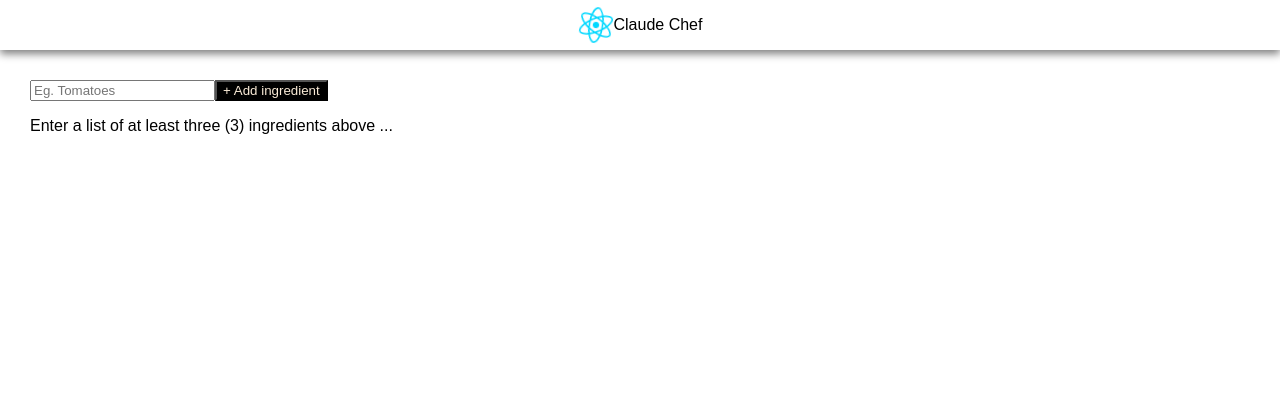
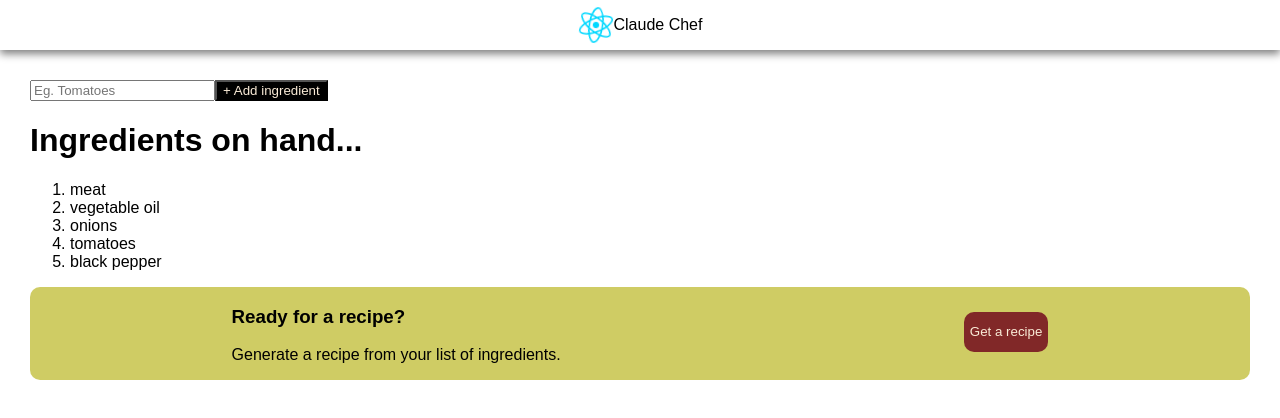
Before and after one commit to KenKambi/Claudechef, a React (Vite) app in the folder claudechef/: page / in a window 1280 px wide. Shown: the top 418 px of the page. Built offline with nearby package versions, Linux system fonts and the light colour scheme.

Commit message:
removeIngredient function

```diff
--- a/claudechef/src/Recipe.jsx
+++ b/claudechef/src/Recipe.jsx
@@ -4,13 +4,13 @@ import { deepseekGetRecipe } from "./deepseek";
 import loadingGif from "./assets/Circles-menu-3.gif";
 
 export default function Recipe() {
-  const [ingredients, setIngredients] = useState([]);
+  const [ingredients, setIngredients] = useState(["meat", "vegetable oil", "onions", "tomatoes", "black pepper"]);
   const [generate, setGenerate] = useState("");
   const [loading, setLoading] = useState(false);
   const recipeSection = useRef(null)
 
   const ing = ingredients.map((ingredient, index) => {
-    return <li key={index}> {ingredient} </li>;
+    return <li key={index} onClick={() => {removeIngredient(index)}}> {ingredient} </li>;
   });
 
   function handleIngredient(event) {
@@ -25,11 +25,11 @@ export default function Recipe() {
     event.target.reset();
   }
 
-  // function removeIngredient (itemRemove){
-  //   setIngredients((prevIng) => {
-  //     prevIng.filter( (index)=> index !== itemRemove)
-  //   })
-  // }
+  function removeIngredient (itemRemove){
+    setIngredients((prevIng) => {
+     return prevIng.filter( (_, index)=> index !== itemRemove)
+    })
+  }
 
   async function getRecipe() {
     // setGenerate((prevGenerate) => !prevGenerate);
@@ -59,7 +59,6 @@ export default function Recipe() {
         <button> &#43; Add ingredient</button>
       </form>
 
-      <div> </div>
 
       {ingredients.length <= 3 && (
         <p> Enter a list of at least three (3) ingredients above ...</p>
--- a/claudechef/src/style.css
+++ b/claudechef/src/style.css
@@ -1,12 +1,16 @@
-body{
+body {
   margin: 0;
   font-family: Arial, Helvetica, sans-serif;
 }
 
-button{
+button,
+li {
   cursor: pointer;
+}
 
-}
+/* li:hover{
+    : "delete";
+} */
 
 /* header{
     position: fixed;
@@ -14,61 +18,54 @@ button{
     z-index: 10;
     } */
 
-
-    .navbar{
+.navbar {
   display: flex;
   justify-content: center;
   align-items: center;
   height: 50px;
   box-shadow: 0 4px 8px grey;
   z-index: 100;
-
 }
 
-.navbar > img{
+.navbar > img {
   animation: rotate 20s infinite linear;
 }
 
 @keyframes rotate {
-    from{
+  from {
     transform: rotate(0deg);
   }
-    to{
+  to {
     transform: rotate(360deg);
   }
 }
 
-.main-container{
+.main-container {
   margin: 30px;
-
 }
 
-.entry-container > button{
+.entry-container > button {
   background-color: black;
   color: antiquewhite;
 }
 
-
-
-
-.generate-container{
+.generate-container {
   background-color: rgba(196, 193, 66, 0.815);
   display: flex;
   justify-content: space-around;
   border-radius: 10px;
 }
 
-.generate-container > button{
+.generate-container > button {
   background-color: rgb(129, 40, 40);
   color: antiquewhite;
   height: 40px;
   margin-top: 25px;
   border-radius: 10px;
   border: none;
-
 }
 
-.loading{
+.loading {
   display: flex;
   justify-content: center;
   align-items: center;
```
Lines whose indentation alone changed are shown as unchanged.
